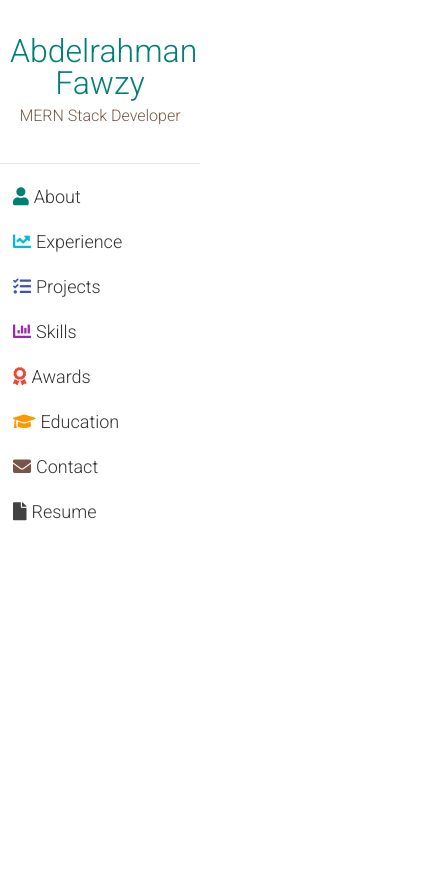
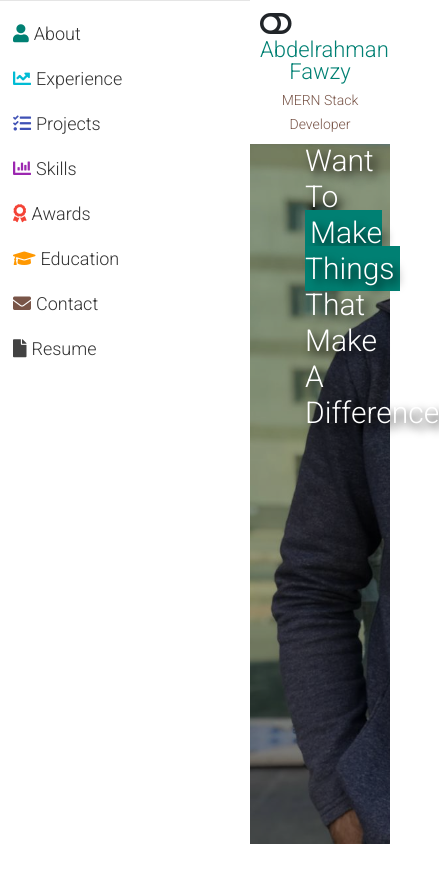
Before and after one commit to Abdelrahman-Fawzy/myPortfolio, a website: page stage/html/home.pug in a window 390 px wide. Shown: the top 882 px of the page, 439 px wide, since content can reach past the window. Drawn offline with nearby package versions, Linux system fonts and the light colour scheme; files that its build step writes are made by us from their sources; files whose address does not match are found by name.

Commit message:
add portfolio intro

```diff
--- a/stage/css/main.scss
+++ b/stage/css/main.scss
@@ -7,7 +7,8 @@ body {
 aside {
     position: fixed;
     height: 100%;
-    width: 200px;
+    width: 250px;
+    transition: all 0.3s ease-in-out;
     .info {
         text-align: center;
         padding: 35px 10px;
@@ -50,3 +51,108 @@ aside {
         }
     }
 }
+
+.noSideBar {
+    left: -250px;
+}
+.content-area {
+    width: calc(100% - 250px);
+    float: right;
+    transition: all 0.3s ease-in-out;
+    &.noSideBar{
+        width: 100%;
+    }
+    .intro {
+        background-image: url('../../dist/images/IMG-20200308-WA0012.jpg');
+        background-size: cover;
+        position: relative;
+        .mdinfo {
+            background-color: white;
+            z-index: 2;
+            position: relative;
+            padding: 8px 10px;
+            text-align: center;
+            .toggle {
+                float: left;
+                font-size: 28px;
+                line-height: 31px;
+                cursor: pointer;
+            }
+            p {
+                text-transform: capitalize;
+                color: #008073;
+                font-size: 22px;
+                font-weight: 200;
+                line-height: 22px;
+                margin-bottom: 5px;
+            }
+            span {
+                color: #795548;
+                font-size: 14px;
+            }
+        }
+        .overlay {
+            position: absolute;
+            left: 0;
+            top: 0;
+            width: 100%;
+            height: 100%;
+            background-color: rgba(0, 0, 0, 0.4);
+        }
+        h1 {
+            color: #fff;
+            text-transform: capitalize;
+            font-size: 53px;
+            padding: 40px;
+            text-shadow: 5px 5px 10px black;
+            span {
+                background-color: #008073;
+                padding: 5px;
+            }
+        }
+    }
+}
+
+/* media query */
+@media (max-width: 575px) {
+    .intro {
+        h1 {
+            margin-top: 67px;
+            font-size: 30px !important;
+        }
+    }
+}
+
+@media (min-width: 576px) and (max-width: 767px) {
+    .intro {
+        h1 {
+            margin-top: 67px;
+            font-size: 40px !important;
+        }
+    }
+}
+
+// Medium devices (tablets, 768px and up)
+@media (min-width: 768px) and (max-width: 991px) {
+    .intro {
+        h1 {
+            margin-top: 67px;
+            font-size: 40px !important;
+        }
+    }
+}
+
+// Large devices (desktops, 992px and up)
+@media (min-width: 992px) and (max-width: 1199) {
+    .intro {
+        h1 {
+            margin-top: 0;
+            font-size: 53px;
+        }
+    }
+}
+
+// Extra large devices (large desktops, 1200px and up)
+@media (min-width: 1200px) {
+
+}
--- a/stage/html/home.pug
+++ b/stage/html/home.pug
@@ -11,7 +11,7 @@ html(lang="en")
         link(rel="stylesheet", href="css/style.css")
     body
         aside
-            .info
+            .info(class="d-none d-lg-block")
                 p abdelrahman fawzy
                 span MERN Stack Developer
             hr
@@ -48,5 +48,19 @@ html(lang="en")
                     a(href="#")
                         i(class="fas fa-file" style="color:#424242")
                         | resume
+        .content-area
+            .intro
+                //- (class="d-block d-lg-none")
+                .mdinfo(class="d-block d-lg-none")
+                    i(class="fas fa-toggle-off toggle")
+                    p abdelrahman fawzy
+                    span MERN Stack Developer
+                .overlay
+                    .container
+                        h1 i want to
+                            span make things
+                            br
+                            |that make a difference
         script(src="js/jquery-3.5.1.min.js")
         script(src="js/bootstrap.min.js")
+        script(src="js/main.js")
--- a/stage/js/main.js
+++ b/stage/js/main.js
@@ -0,0 +1,12 @@
+$(function () {
+    $('.intro').height($(window).height())
+    $(window).resize(function () {
+        $('.intro').height($(window).height())
+    })
+
+    $('.toggle').click(function () {
+        $(this).removeClass('fa-toggle-of').toggleClass('fa-toggle-on')
+        $('aside').toggleClass('noSideBar')
+        $('.content-area').toggleClass('noSideBar')
+    })
+})
```
Also changed, not shown: dist/css/style.css, dist/css/style.min.css, dist/home.html, dist/images/IMG-20200308-WA0012.jpg (added), dist/js/main-min.js, dist/js/main.js, 2 other files.
